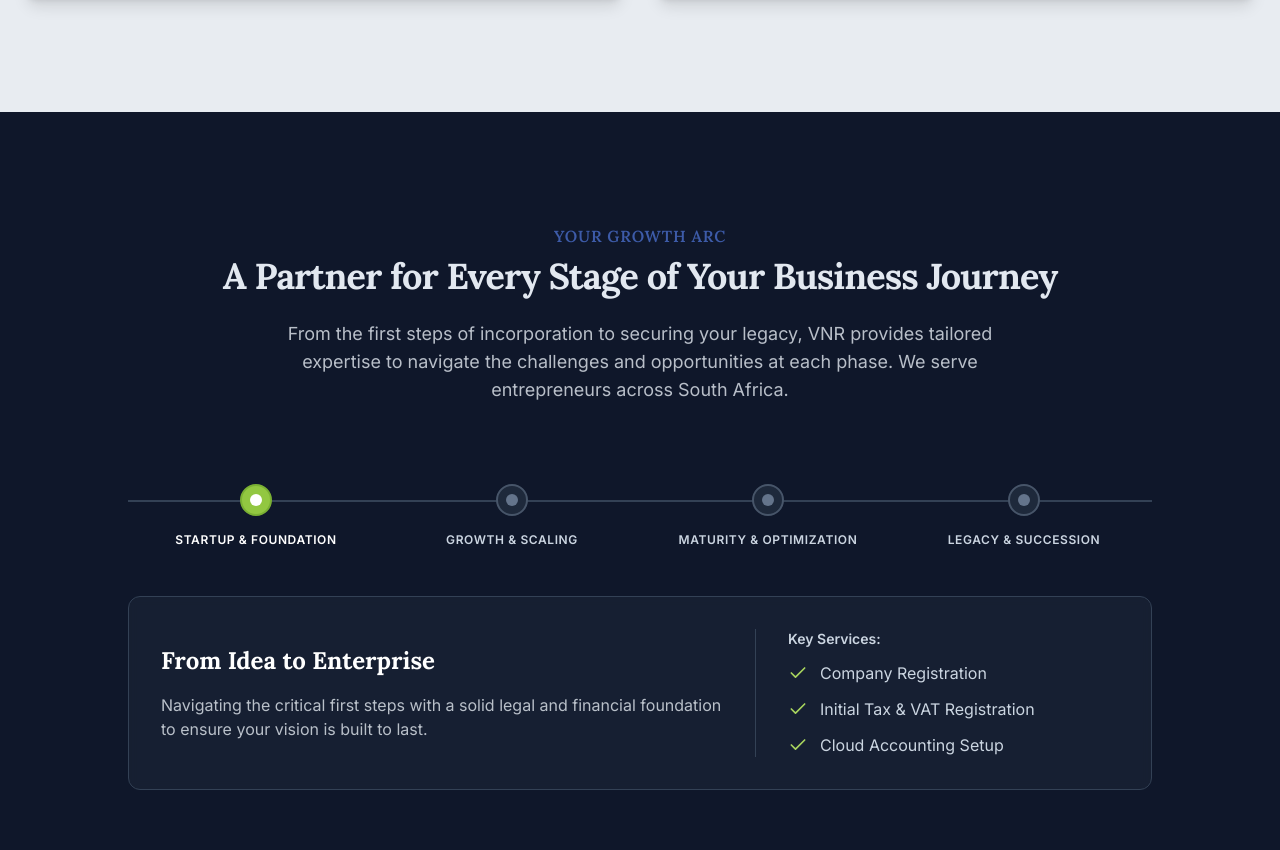
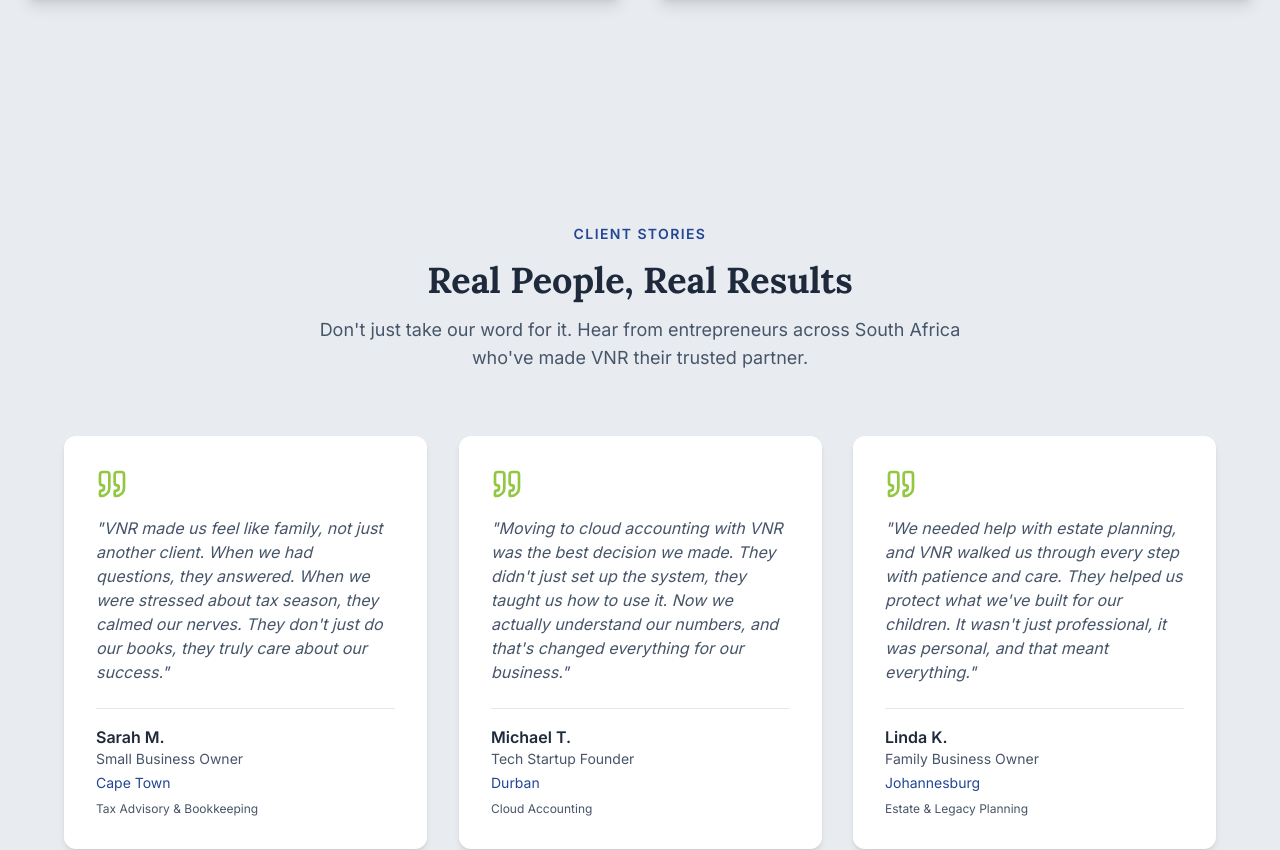
Before and after one commit to Franksmittt/vnr-anchor, a Next.js app: page / in a window 1280 px wide. Shown: the part 4719-5569 px from the top of the page. Built offline with nearby package versions, Linux system fonts and the light colour scheme; no server answers.

Commit message:
Remove growth arc homepage section
Co-authored-by: Frank Smit <Franksmittt@users.noreply.github.com>

```diff
--- a/app/page.tsx
+++ b/app/page.tsx
@@ -5,7 +5,6 @@ import FoundersNoteSection from "@/components/FoundersNoteSection";
 import AnchorPartnershipSection from "@/components/AnchorPartnershipSection";
 import ServicesSection from "@/components/ServicesSection";
 import AdvisorEstateSection from "@/components/AdvisorEstateSection";
-import ClientJourneySection from "@/components/ClientJourneySection";
 import TestimonialsSection from "@/components/TestimonialsSection";
 import TeamSection from "@/components/TeamSection";
 import InsightsSection from "@/components/InsightsSection";
@@ -49,7 +48,6 @@ export default function Home() {
       <ServicesSection />
       <AnchorPartnershipSection />
       <AdvisorEstateSection />
-      <ClientJourneySection />
       <TestimonialsSection />
       <TeamSection />
       <InsightsSection />
```
